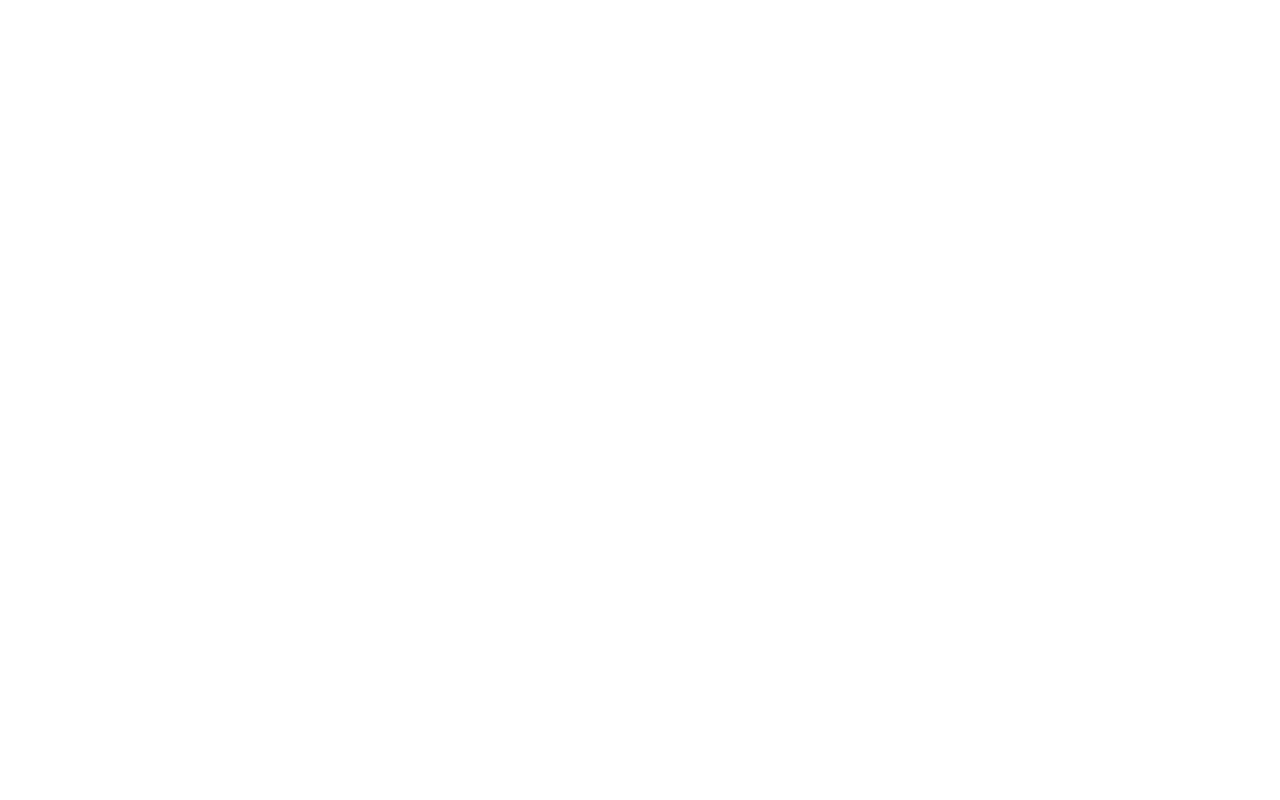
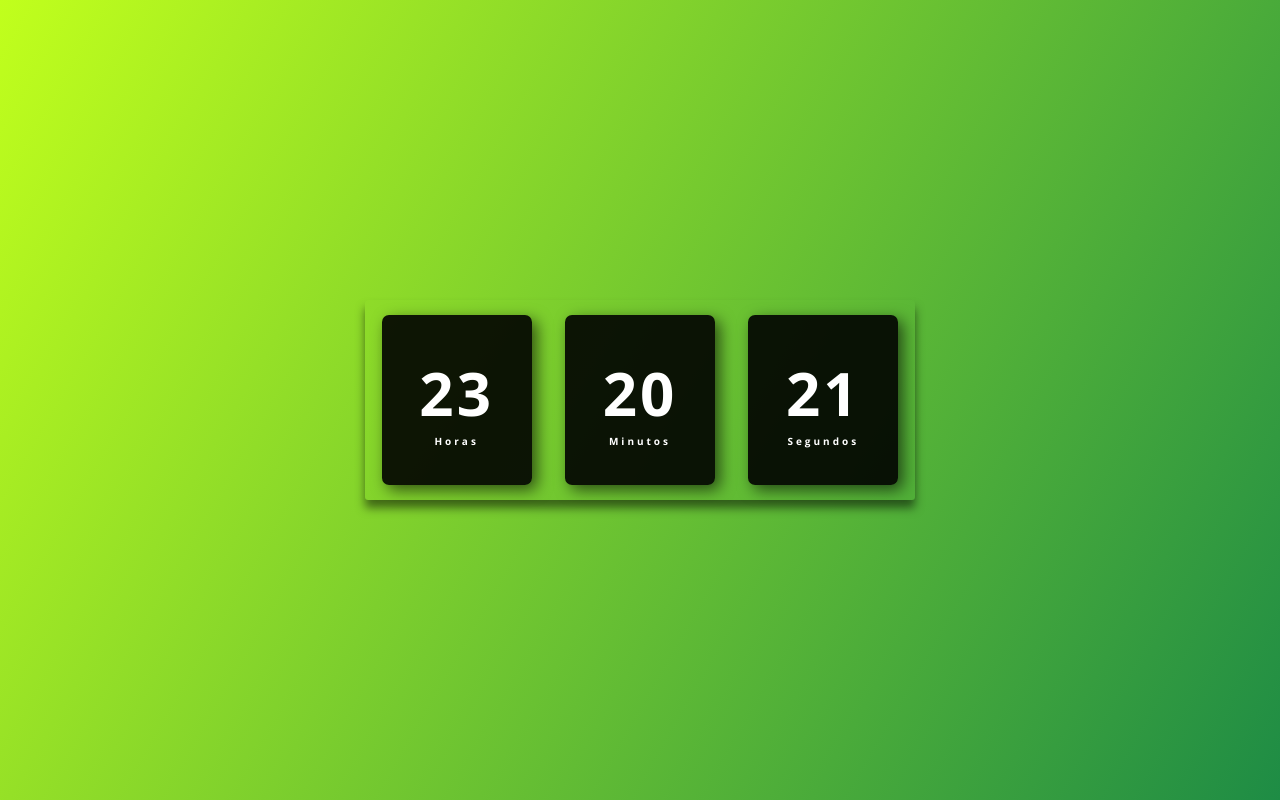
Before and after one commit to FRIB0II/Relogio-digital-dinamico, a plain HTML site: page index.html in a window 1280 px wide. Drawn offline with nearby package versions, Linux system fonts and the light colour scheme.

Commit message:
Fim da parte principal

```diff
--- a/index.html
+++ b/index.html
@@ -1,11 +1,46 @@
 <!DOCTYPE html>
 <html lang="Pt-br">
+
 <head>
     <meta charset="UTF-8">
     <meta name="viewport" content="width=device-width, initial-scale=1.0">
+
+    <link rel="preconnect" href="https://fonts.googleapis.com">
+    <link rel="preconnect" href="https://fonts.gstatic.com" crossorigin>
+    <link href="https://fonts.googleapis.com/css2?family=Open+Sans:ital,wght@0,300..800;1,300..800&display=swap"
+        rel="stylesheet">
+    <link rel="preconnect" href="https://fonts.googleapis.com">
+    <link rel="preconnect" href="https://fonts.gstatic.com" crossorigin>
+    <link href="https://fonts.googleapis.com/css2?family=Open+Sans:ital,wght@0,300..800;1,300..800&display=swap"
+        rel="stylesheet">
+    <link rel="preconnect" href="https://fonts.googleapis.com">
+    <link rel="preconnect" href="https://fonts.gstatic.com" crossorigin>
+    <link href="https://fonts.googleapis.com/css2?family=Open+Sans:ital,wght@0,300..800;1,300..800&display=swap"
+        rel="stylesheet">
+
+
+    <link rel="stylesheet" href="style.css">
     <title>Relógio digital</title>
 </head>
+
 <body>
+    <div class="relogio">
+        <div>
+            <span id="horas">00</span>
+            <span class="tempo">Horas</span>
+        </div>
 
+        <div>
+            <span id="minutos">00</span>
+            <span class="tempo">Minutos</span>
+        </div>
+
+        <div>
+            <span id="segundos">00</span>
+            <span class="tempo">Segundos</span>
+        </div>
+    </div>
+    <script src="script.js"></script>
 </body>
+
 </html>
--- a/script.js
+++ b/script.js
@@ -0,0 +1,20 @@
+const horas = document.getElementById('horas');
+const minutos = document.getElementById('minutos');
+const segundos = document.getElementById('segundos');
+
+const relogio = setInterval(function time() {
+    let dateToday = new Date();
+    let hora = dateToday.getHours();
+    let minuto = dateToday.getMinutes();
+    let segundo = dateToday.getSeconds();
+
+    if (hora < 10) hora = `0${hora}`;
+
+    if (minuto < 10) minuto = `0${minuto}`;
+
+    if (segundo < 10) segundo = `0${segundo}`;
+
+    horas.textContent = hora;
+    minutos.textContent = minuto;
+    segundos.textContent = segundo;
+})
--- a/style.css
+++ b/style.css
@@ -0,0 +1,47 @@
+* {
+    margin: 0px;
+    padding: 0px;
+    font-family: 'Open Sans', sans-serif;
+}
+
+body {
+    height: 100vh;
+    background: linear-gradient(120deg, #C1FF1C, #1E8C45);
+    display: flex;
+    align-items: center;
+    justify-content: center;
+}
+
+.relogio {
+    display: flex;
+    align-items: center;
+    justify-content: space-around;
+    height: 200px;
+    width: 550px;
+    background: transparent;
+    border-radius: 3px;
+    box-shadow: 0px 8px 10px rgba(0, 0, 0, 0.5);
+}
+
+.relogio div {
+    height: 170px;
+    width: 150px;
+    display: flex;
+    flex-direction: column;
+    align-items: center;
+    justify-content: center;
+    color: #fff;
+    background: rgba(0, 0, 0, 0.9);
+    box-shadow: 5px 5px 15px rgba(0, 0, 0, 0.6);
+    border-radius: 7px;
+    letter-spacing: 3px;
+}
+
+.relogio span {
+    font-weight: bolder;
+    font-size: 60px;
+}
+
+.relogio span.tempo {
+    font-size: 10px;
+}
```
